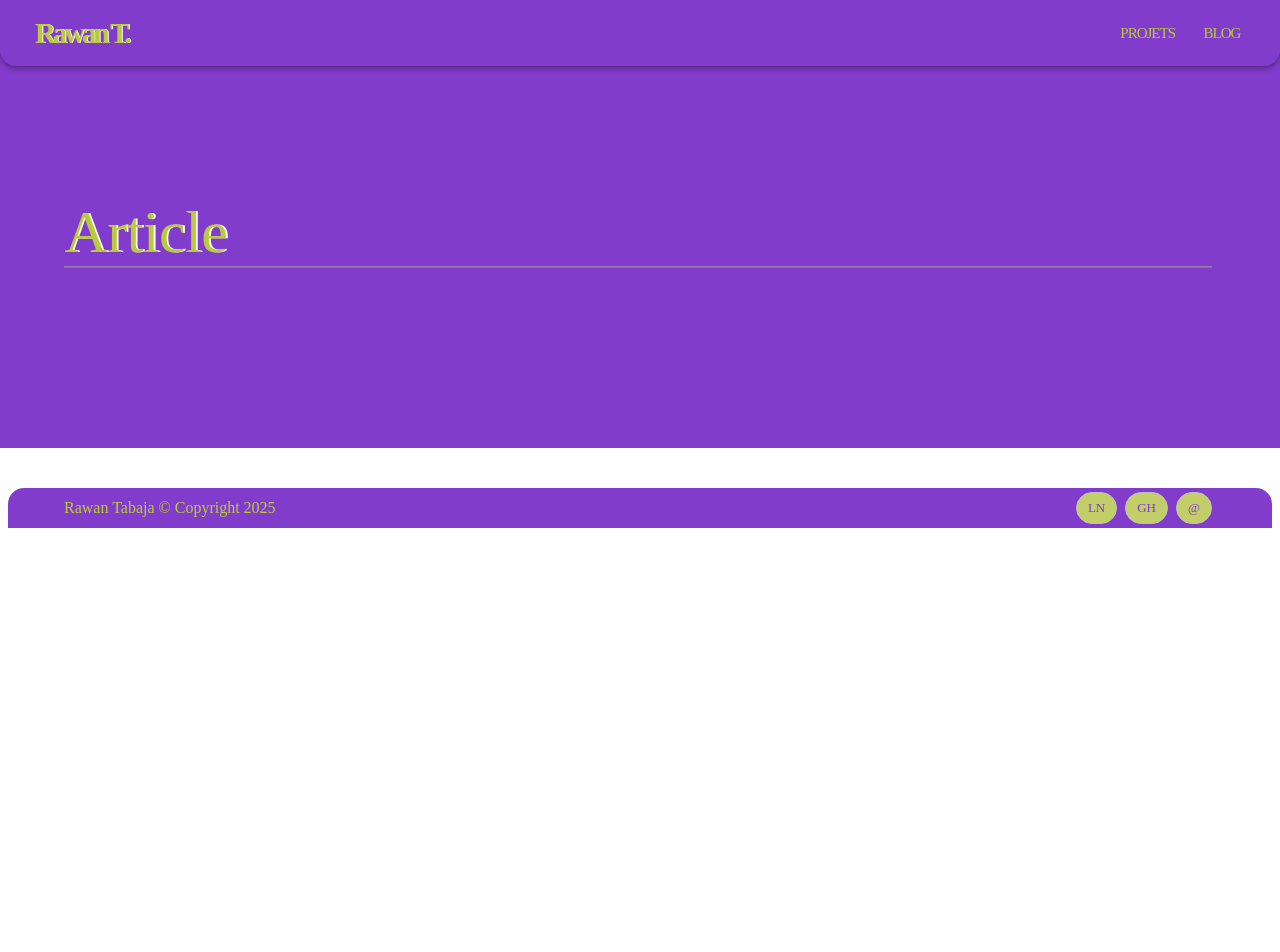
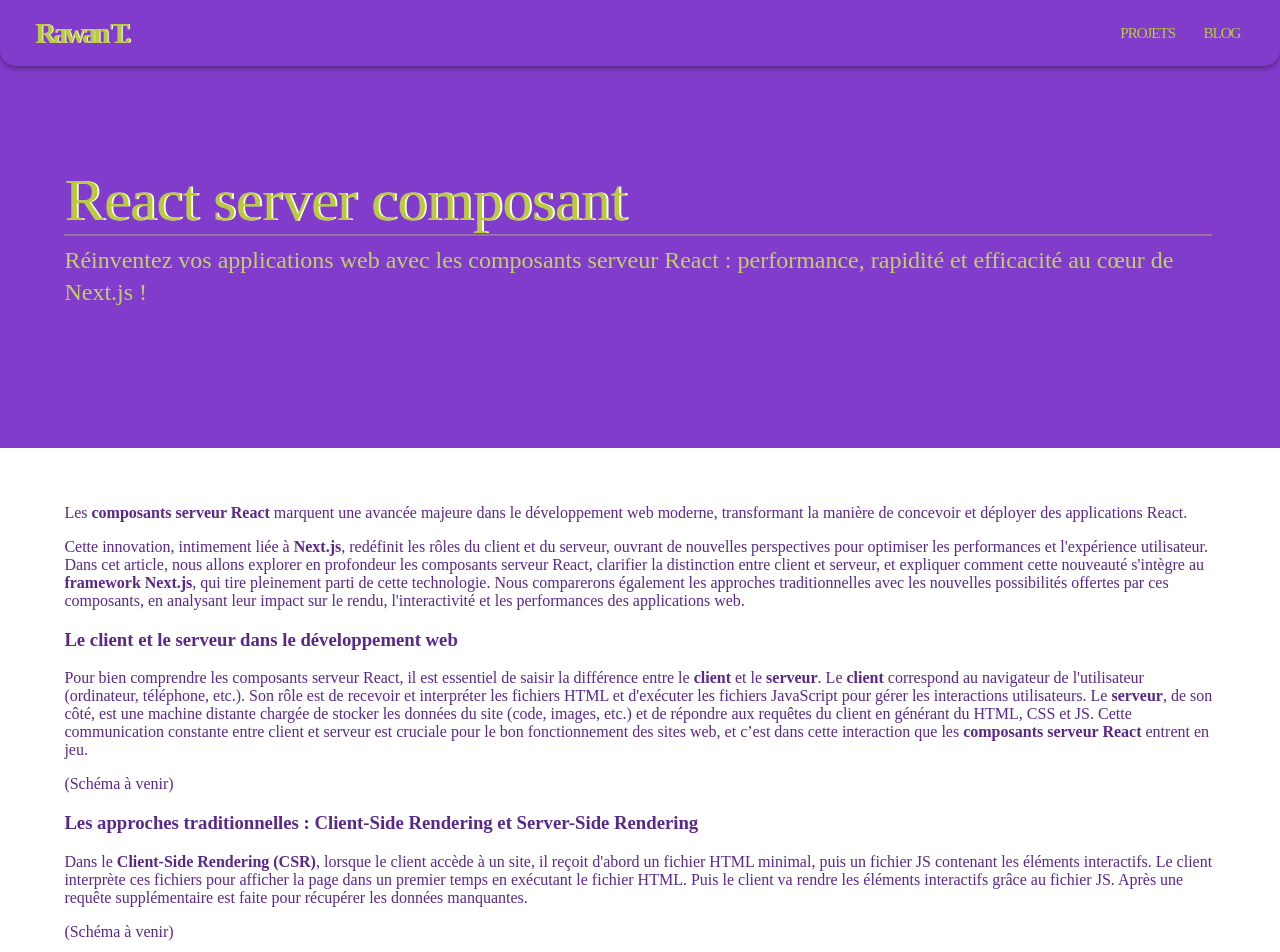
Before and after one commit to rawanst/Portfolio, a React (Create React App) app: page /blog/1 in a window 1280 px wide. Shown: the top 952 px of the page. Before the commit the page ends 800 px from the top, so only its background shows below. Built offline with nearby package versions, Linux system fonts and the light colour scheme.

Commit message:
OK: Article Page

```diff
--- a/package.json
+++ b/package.json
@@ -13,6 +13,7 @@
     "@testing-library/user-event": "^13.5.0",
     "react": "^19.1.0",
     "react-dom": "^19.1.0",
+    "react-markdown": "^10.1.0",
     "react-router-dom": "^7.5.3",
     "react-scripts": "5.0.1",
     "web-vitals": "^2.1.4"
--- a/src/Pages/Article.js
+++ b/src/Pages/Article.js
@@ -1,15 +1,131 @@
 import {
   Box,
+  Container,
 } from '@mui/material'
 import FrontPage from '../Component/FrontPage'
+import { useParams } from 'react-router'
+import ReactMarkdown from 'react-markdown'
 
 const Article = () => {
+
+  window.scrollTo(0, 0)
+
+  const { id } = useParams()
+
+  const data = [
+    {
+      id: 1,
+      title: 'React server composant',
+      resume: 'Réinventez vos applications web avec les composants serveur React : performance, rapidité et efficacité au cœur de Next.js !',
+      date: "2024",
+      contenu: `Les **composants serveur React** marquent une avancée majeure dans le développement web moderne, transformant la manière de concevoir et déployer des applications React.
+
+Cette innovation, intimement liée à **Next.js**, redéfinit les rôles du client et du serveur, ouvrant de nouvelles perspectives pour optimiser les performances et l'expérience utilisateur.
+Dans cet article, nous allons explorer en profondeur les composants serveur React, clarifier la distinction entre client et serveur, et expliquer comment cette nouveauté s'intègre au **framework Next.js**, qui tire pleinement parti de cette technologie. Nous comparerons également les approches traditionnelles avec les nouvelles possibilités offertes par ces composants, en analysant leur impact sur le rendu, l'interactivité et les performances des applications web.
+
+### Le client et le serveur dans le développement web
+Pour bien comprendre les composants serveur React, il est essentiel de saisir la différence entre le **client** et le **serveur**.
+Le **client** correspond au navigateur de l'utilisateur (ordinateur, téléphone, etc.). Son rôle est de recevoir et interpréter les fichiers HTML et d'exécuter les fichiers JavaScript pour gérer les interactions utilisateurs.
+Le **serveur**, de son côté, est une machine distante chargée de stocker les données du site (code, images, etc.) et de répondre aux requêtes du client en générant du HTML, CSS et JS. Cette communication constante entre client et serveur est cruciale pour le bon fonctionnement des sites web, et c’est dans cette interaction que les **composants serveur React** entrent en jeu.
+
+(Schéma à venir)
+
+### Les approches traditionnelles : Client-Side Rendering et Server-Side Rendering
+Dans le **Client-Side Rendering (CSR)**, lorsque le client accède à un site, il reçoit d'abord un fichier HTML minimal, puis un fichier JS contenant les éléments interactifs. Le client interprète ces fichiers pour afficher la page dans un premier temps en exécutant le fichier HTML. Puis le client va rendre les éléments interactifs grâce au fichier JS. Après une requête supplémentaire est faite pour récupérer les données manquantes.
+
+(Schéma à venir)
+
+Avec **Next.js**, nous utilisons une autre approche : le **Server-Side Rendering (SSR)**. Le serveur génère d'abord un fichier HTML complet, incluant toutes les données nécessaires, avant de l'envoyer au client. Ce dernier reçoit ensuite le fichier JS pour activer les éléments interactifs via une phase appelée **hydratation**, où les éléments HTML et JS sont superposés pour créer une page interactive.
+
+(Schéma à venir)
+
+L'hydratation, spécifique au SSR, consiste à **associer les composants HTML déjà rendus** avec le code JavaScript côté client, ce qui permet d'ajouter de l'interactivité (comme des boutons cliquables). Elle transforme un rendu statique en une page dynamique en liant les deux versions du DOM (HTML et JS) pour améliorer la réactivité de l'application.
+
+(Schéma à venir)
+
+### Les composants serveur React et Next.js
+
+Avec les **React Server Components**, la procédure est similaire au SSR, mais avec une différence notable : le **fichier JS** reçu par le client ne contient plus **tous les éléments de la page**. Seuls les éléments interactifs sont inclus, ce qui rend le fichier JS plus léger et accélère la phase d'hydratation. Même sur des petits projets, ce gain de performance est significatif, démontrant l’efficacité des composants serveur.
+
+(Schéma à venir)
+
+### Pour conclure
+
+Les **composants serveur React** révolutionnent le développement web moderne en optimisant la gestion des ressources et en améliorant les performances. Grâce à **Next.js**, cette technologie permet de réduire la taille des fichiers JS envoyés au client et d’accélérer le temps de chargement des applications, offrant ainsi une expérience utilisateur plus fluide et réactive. L’adoption croissante des composants serveur promet de façonner l’avenir des applications web dynamiques.
+Dans un prochain article, nous explorerons en détail leur implémentation pratique et les meilleures pratiques de codage pour profiter pleinement de cette innovation. Restez à l’écoute !`,
+    },
+    {
+      id: 2,
+      title: 'Advent of code',
+      resume: 'Plongez dans l’Advent of Code, le défi ultime des développeurs pour allier logique, algorithmes et esprit de Noël !',
+      date: "12/2022",
+      contenu:`Cette année pour bien préparer Noël, j'ai découvert le fameux calendrier de l'avant pour les développeurs : Advent of Code.
+
+Cet évènement de programmation annuel a été créer par Eric Wastl pour tout développeurs et langages. De jours en jours les défis se complexifient, cependant, il est important de noter que ces défis sont conçus pour être difficiles et peuvent prendre beaucoup de temps et d'efforts pour les résoudre. Il est donc important de ne pas être trop dur envers soi-même si vous avez du mal à trouver une solution.
+
+Ces défi sont vraiment challengeant car il nous font sortir de notre zone de travail habituel, que ce soit des cours, du travail ou des projets personnels. Cela nous permet de nous réévaluer entant que développeur tout en évoluant. Personnellement, j'ai été surprise de voir à quel point j'ai pu bloqué sur des choses que je pensais facile. Cela m'a rappelé l'importance de développer ces projets personnels pour garder la forme
+
+Pour résoudre ces défis vous pouvez utiliser votre langage de prédilection ou carrément en profiter pour en apprendre un nouveau. Ici nous allons détails les étapes qui vont nous permettre de résoudre ce défi en écrivant ensemble un peu de JS.
+Pour vous parler plus en détail de cet événement nous allons ensemble faire le 5éme défi !
+
+Pour ce défi, les Elfes se préparent à partir en expédition pour aller collecter la nourriture des rênes, les fruits d’étoiles . Les fournitures nécessaires sont stockées dans des caisses sur plusieurs piles. Un grutier est affecté à l’organiser ces caisses, selon les fournitures nécessaires elle réarrangera les caisses aux dessus des piles. Ces réarrangements sont prédéfinis en plusieurs étapes. Cependant les elfes aimeraient savoir quels caisses se retrouveront au sommet des piles mais ne veulent pas déranger le grutier pendant son travail. Ainsi ils nous demandes de leurs programmer une méthode leurs permettant de répondre cette question.
+
+Pour cela on nous fournis le schéma d’organisation initiale des caisses ainsi que les étapes que le grutier va suivre :
+
+(Schéma à venir)
+
+Pour le schéma d’organisation initiale des caisses, nous trouvons dans la pile numéro [1] la caisse [Z] puis au dessus d’elle la caisse [N]. Dans la pile numéro [2] nous trouvons la caisse [M] par terre, la caisse [C] au dessus et la caisse [D] au sommet. Et dans la pile numéro [3] nous avons la caisse [P].
+
+Concernant les instructions , le grutier va d’abord déplacer une caisse de la pile numéro 2 pour la mettre dans la pile numéro 1, et ainsi de suite …
+
+Après les instructions finis nous arrivons au schéma ci-dessous, nous devrons donc retourner **CMZ** comme réponse aux Elfes.
+
+(Schéma à venir)
+
+Pour commencer nous avons besoin transformer ces données en différents tableaux bien structurés.  Nous allons créer un tableaux contenant notre schéma et un autre contenant les instructions.
+
+La première grand étape va être de transformer notre variable input en deux tableaux intelligemment structuré. Voici mon idée :
+
+(Schéma à venir)
+
+Une fois cela fait nous allons pourvoir parcourir le tableau procédure pour affecter ces modifications au tableau puzzle.
+
+(Schéma à venir)
+
+Nous nous retrouvons enfin dans le schéma schéma ci-dessous. Tout ce qu’il nous manque à faire c’est de créer une boucle pour chaque pile dans puzzle récupérez la pile au dessus. Nous obtenons bien donc CMZ
+
+(Schéma à venir)
+
+Les elfes sont heureux ils peuvent enfin savoir à quelles caisses ils peuvent avoir accès sans déranger personne. Et nous aussi on est heureux d’avoir fini notre défi !`,
+    },
+  ]
+
+  let article = null
+  data.map(a => {
+    if(a.id === parseInt(id)){
+      article = a
+    }
+  })
+
   return(
     <Box>
       <FrontPage
         height='55vh'
-        title='Article'
+        title={article.title}
+        content={article.resume}
       />
+      <Container
+        maxWidth="lg"
+        sx={{
+          p:'5vh',
+          color: '#59288a',
+          fontFamily: "Melodrama",
+        }}
+      >
+        <ReactMarkdown>
+          {article.contenu}
+        </ReactMarkdown>
+      </Container>
     </Box>
   )
 }
--- a/src/Pages/Blog.js
+++ b/src/Pages/Blog.js
@@ -6,6 +6,9 @@ import FrontPage from '../Component/FrontPage'
 import RedirectLink from '../Component/RedirectLink'
 
 const Blog = () => {
+
+  window.scrollTo(0, 0)
+
   const articles = [
           {
             id: 1,
--- a/src/Pages/ComingSoon.js
+++ b/src/Pages/ComingSoon.js
@@ -4,12 +4,21 @@ import {
 import FrontPage from '../Component/FrontPage'
 
 const ComingSoon = () => {
+
+  window.scrollTo(0, 0)
+
   return(
     <Box>
       <FrontPage
         height='55vh'
         title='Coming Soon'
       />
+      <Box
+        sx={{
+          width: '10%',
+          height: '34vh',
+        }}
+      />
     </Box>
   )
 }
--- a/src/Pages/Home.js
+++ b/src/Pages/Home.js
@@ -2,6 +2,8 @@ import FrontPage from '../Component/FrontPage'
 import HomeSection from '../Component/HomeSection'
 
 const Home = () => {
+
+  window.scrollTo(0, 0)
 
   const data = {
     frontData: {
--- a/src/Pages/NotFound.js
+++ b/src/Pages/NotFound.js
@@ -4,6 +4,9 @@ import {
 import FrontPage from '../Component/FrontPage'
 
 const NotFound = () => {
+
+  window.scrollTo(0, 0)
+
   return(
     <Box>
       <FrontPage
@@ -11,6 +14,12 @@ const NotFound = () => {
         title='Not Found'
         content="Cette page n'existe pas"
       />
+      <Box
+        sx={{
+          width: '10%',
+          height: '34vh',
+        }}
+      />
     </Box>
   )
 }
```
Also changed, not shown: 1 other file (tests, documents, lock files or other folders).
